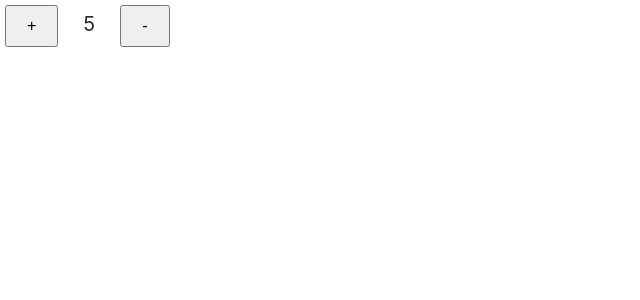
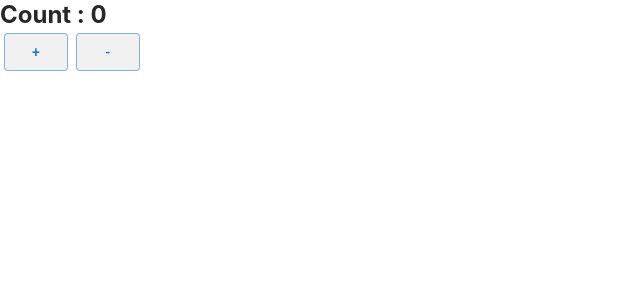
Before and after one commit to nohssam/2024_react01, a React (Create React App) app: page / in a window 1280 px wide. Shown: the top 300 px of the page, without its empty margins (0-640 px from the left). Built offline with nearby package versions, Linux system fonts and the light colour scheme.

Commit message:
두번째

```diff
--- /dev/null
+++ b/src/components/step11/Btn.jsx
@@ -0,0 +1,38 @@
+import { Button } from "@mui/material";
+
+
+// const Btn = ({ name }) => (
+//   <Button variant="contained"
+//     onClick={() => console.log(name)} >{name}</Button>
+
+// )
+
+
+// which는 이벤트 핸들러에서 이벤트의 유형이나 성격을 나타내는 역할을 합니다.
+// 이 코드에서 which는 handleEvent 함수에 전달되는 두 번째 매개변수로,
+// 특정 이벤트가 발생했을 때 어떤 이벤트가 발생했는지를 나타내는 문자열 값을 전달합니다.
+// const handleEvent = (name, which) => {
+//   console.log(name, which)
+// }
+
+// const Btn = ({ name }) => (
+//   <Button variant="contained"
+//     onMouseEnter={() => handleEvent(name, 'onMouseEnter')}
+//     onMouseLeave={() => handleEvent(name, 'onMouseLeave')}
+//     onDoubleClick={() => handleEvent(name, 'onDoubleClick')}
+//     onContextMenu={() => handleEvent(name, 'onContextMenu')}
+//   >{name}</Button>
+// )
+
+
+// 여기서 e 는 이벤트 객체를 말한다.
+const handleEvent = (name, e) => {
+  console.log(name, e)
+}
+const Btn = ({ name }) => (
+  <Button variant="contained"
+    onClick={(e) => handleEvent(name, e)}
+  >{name}</Button>
+)
+
+export default Btn;
--- /dev/null
+++ b/src/components/step11/NumberCounter02.jsx
@@ -0,0 +1,20 @@
+import { Button } from "@mui/material";
+
+
+function NumberCounter02(props) {
+
+  function handleClick() {
+    console.log('Event1');
+  }
+  return (
+    <div>
+      {/* <button onClick={handleClick}>Button1</button>
+          <button onClick={() => { console.log('Event2') }}>Button2</button> */}
+      <br /> <br />
+      <Button variant="contained" onClick={handleClick}>버튼 1 </Button> <br /> <br />
+      <Button variant="outlined" onClick={() => { console.log('Event2') }}>버튼 2 </Button>
+    </div>
+  );
+}
+
+export default NumberCounter02;
--- /dev/null
+++ b/src/components/step11/NumberCounter03.jsx
@@ -0,0 +1,14 @@
+import React from 'react';
+import Btn from './Btn';
+
+function NumberCounter03(props) {
+  return (
+    <div>
+      <Btn name={'Home'} /> <br /><br />
+      <Btn name={'store'} /> <br /><br />
+      <Btn name={'Contact'} /> <br /><br />
+    </div>
+  );
+}
+
+export default NumberCounter03;
--- /dev/null
+++ b/src/components/step12/TestInput.jsx
@@ -0,0 +1,23 @@
+import { Input, TextField } from '@mui/material';
+import React from 'react';
+
+function TestInput(props) {
+  return (
+    <div>
+      <input onFocus={() => console.log('onFocus')}
+        onBlur={() => console.log('onBlur')} /> <br /><br />
+
+      {/* 해당 입력 요소의 값이 바뀔때 발생,  target은 이벤트가 발생한 요소, 을 가리킨다. */}
+      <TextField id="outlined-basic" label="Outlined" variant="outlined"
+        onChange={(e) => console.log(e.target.value)} /> <br /><br />
+
+      <TextField id="standard-basic" label="Standard" variant="standard"
+        onChange={(e) => console.log(e.target.value)} /> <br /><br />
+
+      <TextField id="standard-basic" label="Standard" variant="standard"
+        onKeyUp={(e) => console.log(e.key, 'UP')} /> <br /><br />
+    </div>
+  );
+}
+
+export default TestInput;
--- /dev/null
+++ b/src/components/step13/CountEx.jsx
@@ -0,0 +1,21 @@
+import { Button } from '@mui/material';
+import React, { useState } from 'react';
+
+function CountEx(props) {
+
+  let count = 0
+  const setCount = (num) => {
+    count = num;
+    console.log(count);
+  }
+  // const [count, setCount] = useState(5)
+  return (
+    <div>
+      <h2>Count : {count} </h2>
+      <Button variant="outlined" onClick={() => setCount(count + 1)}> + </Button>
+      <Button variant="outlined" onClick={() => setCount(count - 1)}> - </Button>
+    </div>
+  );
+}
+
+export default CountEx;
--- a/src/index.css
+++ b/src/index.css
@@ -52,3 +52,13 @@ code {
     transform: rotate(360deg);
   }
 }
+
+#root {
+  margin: 0 auto;
+}
+
+#root button {
+  margin: 4px;
+  padding: 0.4em 0.8em;
+  background-color: #f0f0f0;
+}
--- a/src/index.js
+++ b/src/index.js
@@ -23,6 +23,10 @@ import CardList3 from './components/step10/CardList3';
 
 import reportWebVitals from './reportWebVitals';
 import NumberCounter from './components/step10/NumberCounter';
+import NumberCounter02 from './components/step11/NumberCounter02';
+import NumberCounter03 from './components/step11/NumberCounter03';
+import TestInput from './components/step12/TestInput';
+import CountEx from './components/step13/CountEx';
 
 
 const root = ReactDOM.createRoot(document.getElementById('root'));
@@ -87,8 +91,17 @@ root.render(
 
     {/* step10 */}
     {/* <CardList3 items={items} /> */}
-    <NumberCounter />
+    {/* <NumberCounter /> */}
 
+    {/* step11 */}
+    {/* <NumberCounter02 /> */}
+    {/* <NumberCounter03 /> */}
+
+    {/* step11 */}
+    {/* <TestInput /> */}
+
+    {/* step12 */}
+    <CountEx />
   </React.StrictMode>
 );
 reportWebVitals();
```
